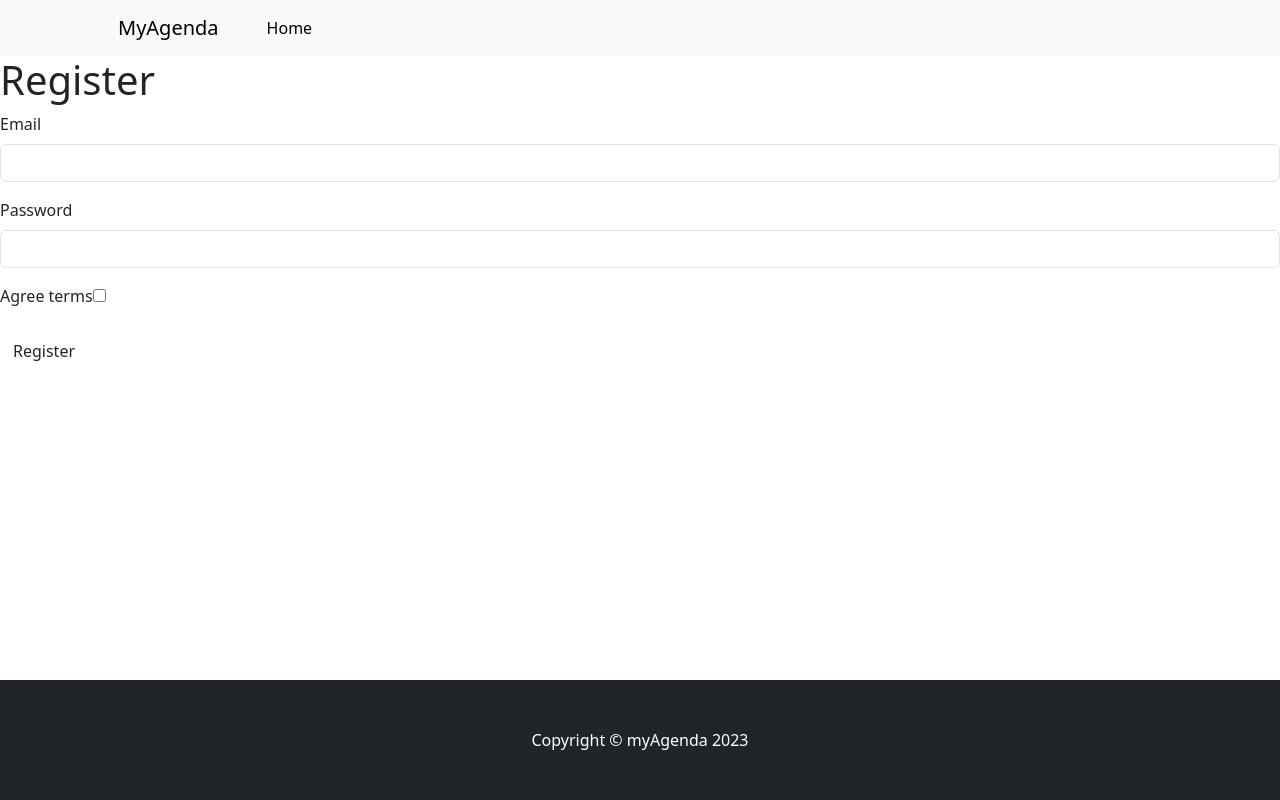
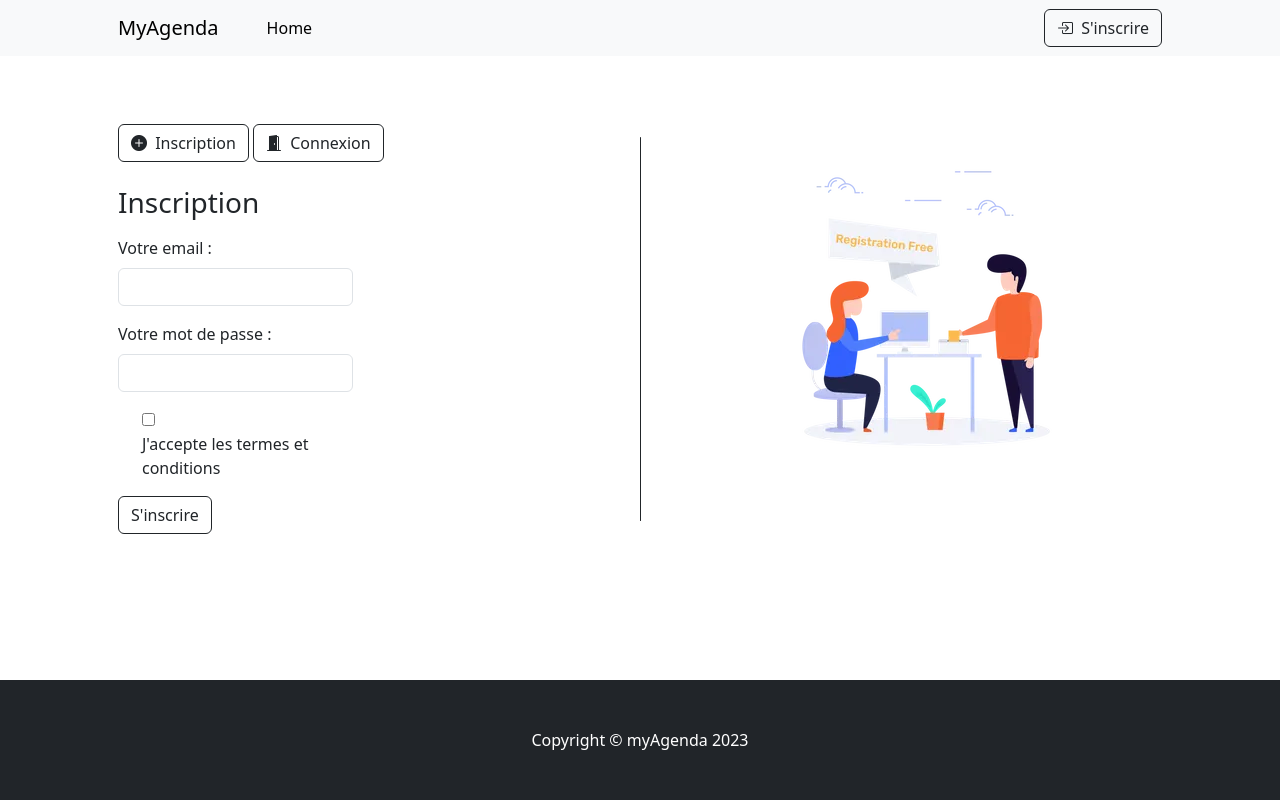
Before and after one commit to armanceau/laplante, a Symfony app: template laplante/templates/registration/register.html.twig in a window 1280 px wide. Run offline with Twig, Linux system fonts and the light colour scheme; the template is opened without the code that fills it, so the values that code supplies are empty; form fields are guessed from the names that the template uses; some libraries are stand-ins or nearby versions.

```diff
--- a/laplante/templates/base.html.twig
+++ b/laplante/templates/base.html.twig
@@ -38,6 +38,26 @@
                         <ul class="navbar-nav me-auto mb-2 mb-lg-0 ms-lg-4">
                             <li class="nav-item"><a class="nav-link active" aria-current="page" href="{{path('app_default')}}">Home</a></li>
                         </ul>
+                        {% if is_granted('IS_AUTHENTICATED_FULLY') %}
+                            <form class="d-flex gap-3">
+                                <a class="btn btn-outline-dark" href="{{ path('app_logout') }}">
+                                    <i class="bi bi-box-arrow-right me-1"></i>
+                                    Se déconnecter
+                                </a>
+
+                                <a class="btn btn-outline-dark" href="{{ path('app_user_show', {id: user.id}) }}">
+                                    <i class="bi bi-person-circle me-1"></i>
+                                    Profil
+                                </a>
+                            </form>
+                        {% else %}
+                            <form class="d-flex gap-3">
+                                <a class="btn btn-outline-dark" href="{{ path('app_register') }}">
+                                    <i class="bi bi-box-arrow-in-right me-1"></i>
+                                    S'inscrire
+                                </a>
+                            </form>
+                        {% endif %}
                     </div>
                 </div>
             </nav>
--- a/laplante/templates/registration/register.html.twig
+++ b/laplante/templates/registration/register.html.twig
@@ -3,17 +3,90 @@
 {% block title %}Register{% endblock %}
 
 {% block body %}
-    <h1>Register</h1>
+<style>
+    .line{
+        height: 48vh;
+        width: 0.7px;
+    }
+    .divLine{
+        width: 10%;
+    }
+    .left{
+        width: 45%;
+    }
+    .right{
+        width: 45%;
+        text-align: center;
+    }
+</style>
+<section class="">
+    <div class="container px-4 px-lg-5 mt-5 d-flex align-items-center w-100 container-about" style="flex-direction: row;">
+        <div class="left">
+            <div>
+                <a class="btn btn-outline-dark" href="{{path('app_register')}}">
+                    <i class="bi bi-plus-circle-fill me-1"></i>
+                    Inscription
+                </a>
+                <a class="btn btn-outline-dark" href="{{path('app_login')}}">
+                    <i class="bi bi-door-open-fill me-1"></i>
+                    Connexion
+                </a>
+            </div>
+            <br>
+            <h1 class="h3 mb-3 font-weight-normal">Inscription</h1>
 
-    {{ form_errors(registrationForm) }}
+            {{ form_errors(registrationForm) }}
 
-    {{ form_start(registrationForm) }}
-        {{ form_row(registrationForm.email) }}
-        {{ form_row(registrationForm.plainPassword, {
-            label: 'Password'
-        }) }}
-        {{ form_row(registrationForm.agreeTerms) }}
+            {{ form_start(registrationForm) }}
+            <div class="mb-3 w-50">
+                {{ form_row(registrationForm.email, {
+                    label: 'Votre email :',
+                    attr: {
+                        'class': 'form-control'
+                    }
+                }) }}
+            </div>
 
-        <button type="submit" class="btn">Register</button>
-    {{ form_end(registrationForm) }}
+
+            <div class="mb-3 w-50">
+                {{ form_row(registrationForm.plainPassword, {
+                    label: 'Votre mot de passe :',
+                    attr: {
+                        'class': 'form-control'
+                    }
+                }) }}
+            </div>
+
+            <div class="mb-3 w-50">
+                <div class="form-check">
+                    {{ form_widget(registrationForm.agreeTerms, {
+                        'attr': {
+                            'class': 'form-check-input'
+                        }
+                    }) }}
+                    <label class="form-check-label" for="{{ registrationForm.agreeTerms.vars.id }}">
+                        J'accepte les termes et conditions
+                    </label>
+                </div>
+                {% if registrationForm.agreeTerms.vars.errors|length > 0 %}
+                    <div class="invalid-feedback">
+                        {{ registrationForm.agreeTerms.vars.errors|first.message }}
+                    </div>
+                {% endif %}
+            </div>
+
+
+            <button type="submit" class="btn btn-outline-dark">S'inscrire</button>
+            {{ form_end(registrationForm) }}
+        </div>
+
+        <div class="divLine d-flex justify-content-center align-items-center">
+            <div class="line bg-dark rounded-pill"></div>
+        </div>
+        <div class="right">
+            <img src="{{ asset('img/registerwebp.webp') }}" alt="Description de l'image">
+        </div>
+
+    </div>
+</section>
 {% endblock %}
```
Also changed, not shown: laplante/src/Controller/DefaultController.php (+5 -2 lines), laplante/src/Controller/UserController.php (added, +28 -0 lines), laplante/templates/default/index.html.twig (+0 -13 lines), laplante/templates/security/login.html.twig (+44 -4 lines), laplante/templates/user/index.html.twig (added, +72 -0 lines), laplante/public/img/login.png (added), laplante/public/img/registerwebp.webp (added), 1 other file.
